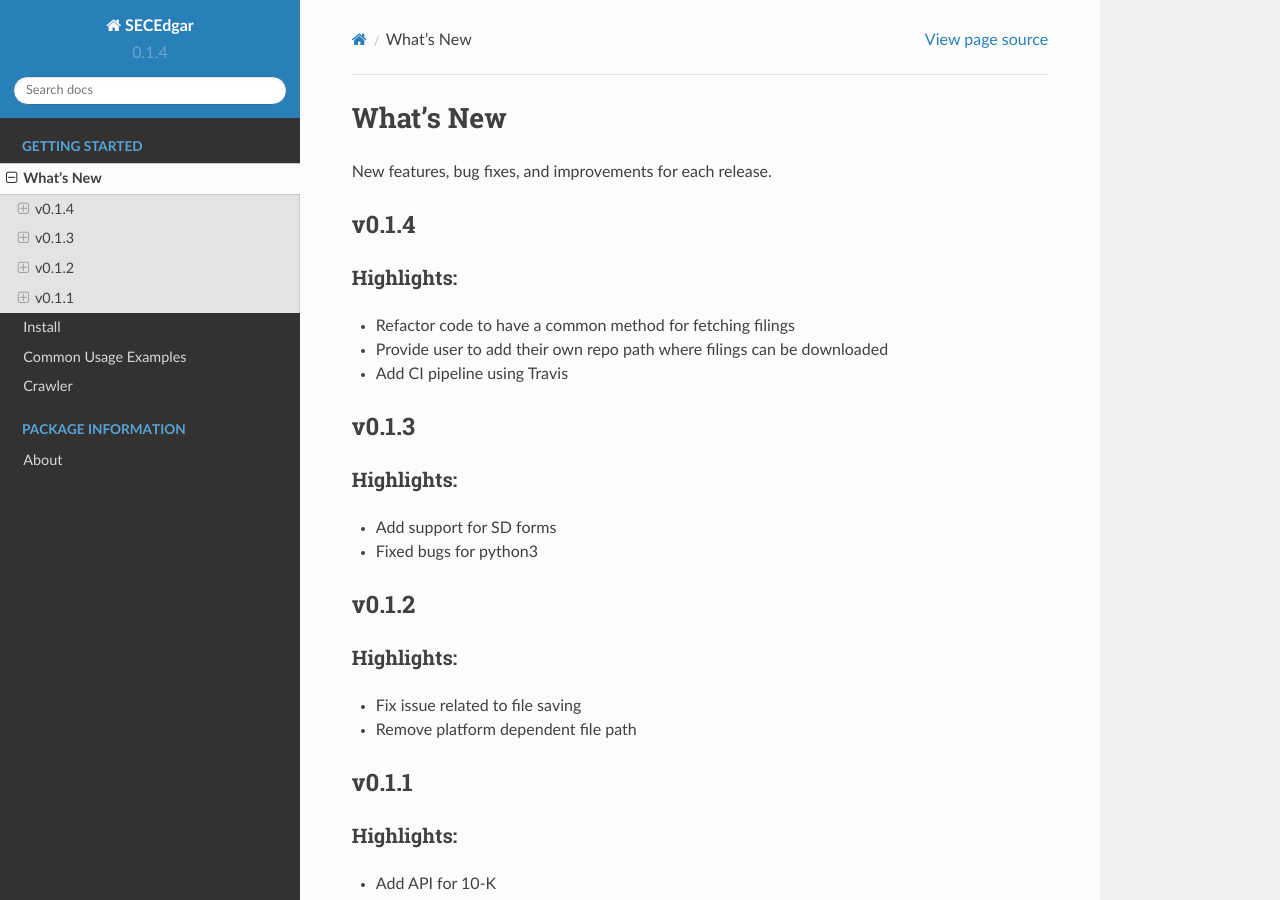
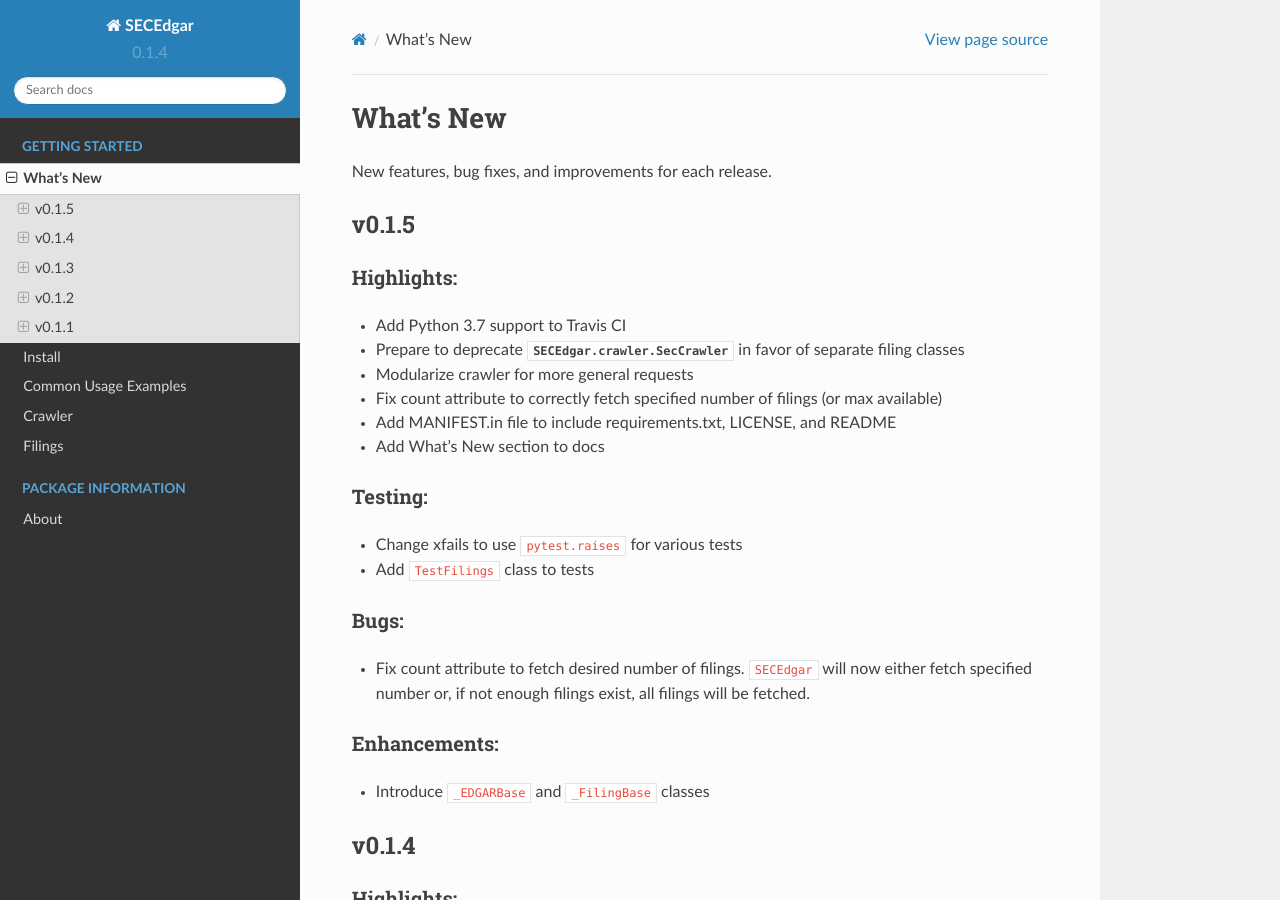
Before and after one commit to sec-edgar/sec-edgar, a Sphinx documentation site: the page built from docs/source/whatsnew.rst, in a window 1280 px wide and 900 px high. Built offline with Sphinx 7.4.7 and the Read the Docs theme 2.0.0, drawn with Linux system fonts in a browser that asks for light colours.

Commit message:
Update docs with changes in whatsnew v0.1.5

```diff
--- a/docs/source/conf.py
+++ b/docs/source/conf.py
@@ -34,7 +34,7 @@
 # extensions coming with Sphinx (named 'sphinx.ext.*') or your custom
 # ones.
 extensions = ['sphinx.ext.autodoc', 'sphinx.ext.githubpages',
-              'sphinx.ext.napoleon', 'sphinx.ext.todo']
+              'sphinx.ext.napoleon', 'sphinx.ext.todo', 'sphinx.ext.intersphinx']
 
 # Add any paths that contain templates here, relative to this directory.
 templates_path = []
--- a/docs/source/crawler.rst
+++ b/docs/source/crawler.rst
@@ -2,6 +2,11 @@
 
 Crawler
 =======
+
+.. warning::
+    The ``SecCrawler`` class will be deprecated in v0.2.0 in favor of the
+    newly released filing classes (found in ``SECEdgar.filings``).
+    See the complete list :doc:`here <filings.rst>`.
 
 The ``SECEdgar`` module is largely centered around the ``SecCrawler`` class.
 This class fetches the filing information.
--- a/docs/source/index.rst
+++ b/docs/source/index.rst
@@ -20,6 +20,7 @@
    install
    usage
    crawler
+   filings
 
 .. _package_info:
 
--- a/docs/source/whatsnew.rst
+++ b/docs/source/whatsnew.rst
@@ -6,6 +6,8 @@
 
 New features, bug fixes, and improvements for each release.
 
+.. include:: whatsnew/v0.1.5.txt
+
 .. include:: whatsnew/v0.1.4.txt
 
 .. include:: whatsnew/v0.1.3.txt
--- a/docs/source/whatsnew/v0.1.5.txt
+++ b/docs/source/whatsnew/v0.1.5.txt
@@ -7,8 +7,24 @@
 ~~~~~~~~~~~
 
 * Add Python 3.7 support to Travis CI
+* Prepare to deprecate :class:`SECEdgar.crawler.SecCrawler` in favor of separate filing classes
+* Modularize crawler for more general requests
+* Fix count attribute to correctly fetch specified number of filings (or max available)
+* Add MANIFEST.in file to include requirements.txt, LICENSE, and README
+* Add What's New section to docs
 
 Testing:
 ~~~~~~~~
 
 * Change xfails to use ``pytest.raises`` for various tests
+* Add ``TestFilings`` class to tests
+
+Bugs:
+~~~~~
+
+* Fix count attribute to fetch desired number of filings. ``SECEdgar`` will now either fetch specified number or, if not enough filings exist, all filings will be fetched.
+
+Enhancements:
+~~~~~~~~~~~~~
+
+* Introduce ``_EDGARBase`` and ``_FilingBase`` classes
```
Also changed, not shown: docs/source/filings.rst (added, +40 -0 lines).
